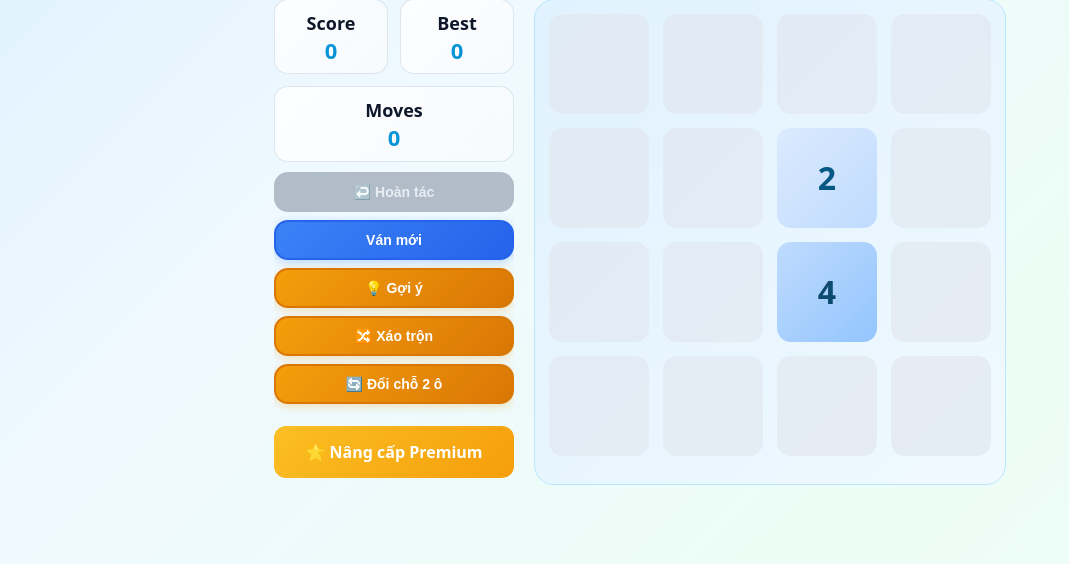
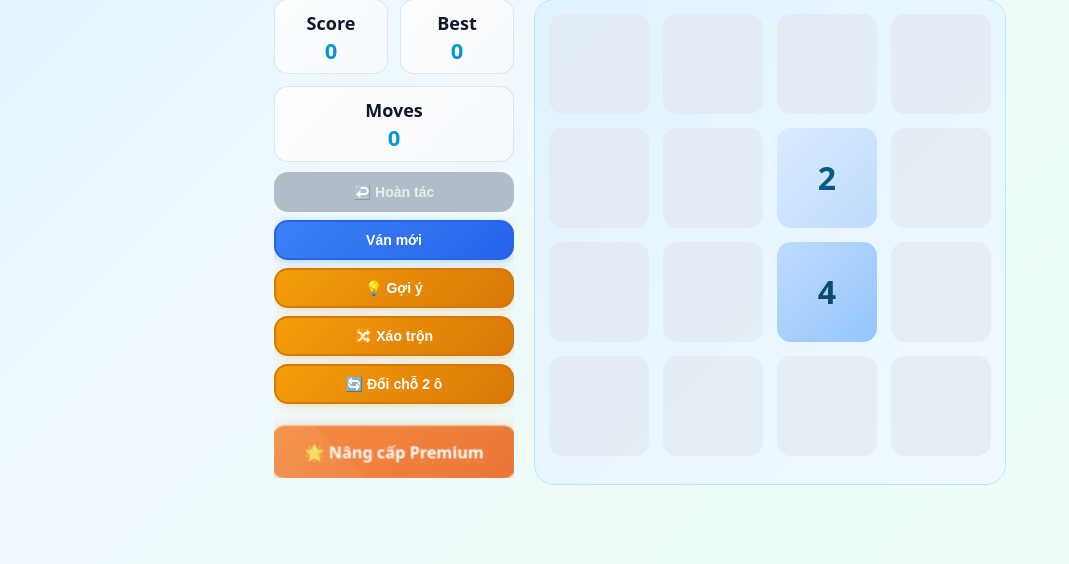
Before and after one commit to MinhTris2204/flask-2048-game, a Flask app: page /game in a window 1280 px wide. Shown: the part 90-654 px from the top of the page, without its empty margins (0-1069 px from the left). Run offline with Flask 3, Linux system fonts and the light colour scheme; the visitor is signed in with stand-in values (Sample User, id 1).

Commit message:
Update premium button colors and add blinking animations
- Change btn-upgrade to orange-red gradient (#f97316  #ea580c) to avoid purple/pink
- Change btn-manage-premium to green gradient (#10b981  #059669) for distinction
- Add multiple blinking animations to upgrade button:
  * upgradeGlow: pulsing shadow and scale effect (2s)
  * upgradePulse: opacity fade in/out effect (1.5s)
  * upgradeShine: light sweep effect across button (3s)
- Disable animations on hover for better UX
- Ensure premium buttons are visually distinct from other buttons

```diff
--- a/static/styles.css
+++ b/static/styles.css
@@ -3102,45 +3102,102 @@ main.container:has(.game-wrap) {
   }
 }
 
+/* Keyframe animation for upgrade button */
+@keyframes upgradeGlow {
+  0% {
+    box-shadow: 0 4px 12px rgba(249, 115, 22, 0.3);
+    transform: scale(1);
+  }
+  50% {
+    box-shadow: 0 6px 25px rgba(249, 115, 22, 0.6);
+    transform: scale(1.02);
+  }
+  100% {
+    box-shadow: 0 4px 12px rgba(249, 115, 22, 0.3);
+    transform: scale(1);
+  }
+}
+
+@keyframes upgradePulse {
+  0% {
+    opacity: 1;
+  }
+  50% {
+    opacity: 0.8;
+  }
+  100% {
+    opacity: 1;
+  }
+}
+
 .btn-upgrade {
   display: block;
   width: 100%;
   padding: 14px 18px;
-  background: linear-gradient(135deg, #fbbf24 0%, #f59e0b 100%);
+  background: linear-gradient(135deg, #f97316 0%, #ea580c 100%);
   color: white;
   text-decoration: none;
   text-align: center;
   border-radius: 12px;
   font-weight: 700;
   font-size: 16px;
-  box-shadow: none;
+  box-shadow: 0 4px 12px rgba(249, 115, 22, 0.3);
   transition: all 0.2s ease;
-}
+  animation: upgradeGlow 2s ease-in-out infinite, upgradePulse 1.5s ease-in-out infinite;
+  position: relative;
+  overflow: hidden;
+}
+
+.btn-upgrade::before {
+  content: '';
+  position: absolute;
+  top: -50%;
+  left: -50%;
+  width: 200%;
+  height: 200%;
+  background: linear-gradient(45deg, transparent, rgba(255, 255, 255, 0.1), transparent);
+  transform: rotate(45deg);
+  animation: upgradeShine 3s ease-in-out infinite;
+}
+
+@keyframes upgradeShine {
+  0% {
+    transform: translateX(-100%) translateY(-100%) rotate(45deg);
+  }
+  50% {
+    transform: translateX(100%) translateY(100%) rotate(45deg);
+  }
+  100% {
+    transform: translateX(-100%) translateY(-100%) rotate(45deg);
+  }
+}
+
 .btn-upgrade:hover {
-  background: linear-gradient(135deg, #f59e0b 0%, #d97706 100%);
-  transform: translateY(-2px);
-  box-shadow: none;
+  background: linear-gradient(135deg, #ea580c 0%, #dc2626 100%);
+  transform: translateY(-2px) scale(1.05);
+  box-shadow: 0 8px 30px rgba(249, 115, 22, 0.5);
+  animation: none;
 }
 
 .btn-manage-premium {
   display: block;
   width: 100%;
   padding: 14px 18px;
-  background: var(--surface);
-  color: var(--text);
+  background: linear-gradient(135deg, #10b981 0%, #059669 100%);
+  color: white;
   text-decoration: none;
   text-align: center;
-  border: 2px solid var(--outline);
+  border: none;
   border-radius: 12px;
   font-weight: 700;
   font-size: 16px;
+  box-shadow: 0 4px 12px rgba(16, 185, 129, 0.3);
   transition: all 0.2s ease;
 }
 .btn-manage-premium:hover {
-  background: var(--card);
-  border-color: var(--accent);
+  background: linear-gradient(135deg, #059669 0%, #047857 100%);
   transform: translateY(-2px);
-  box-shadow: none;
+  box-shadow: 0 6px 20px rgba(16, 185, 129, 0.4);
 }
 
 /* ========================================
```
